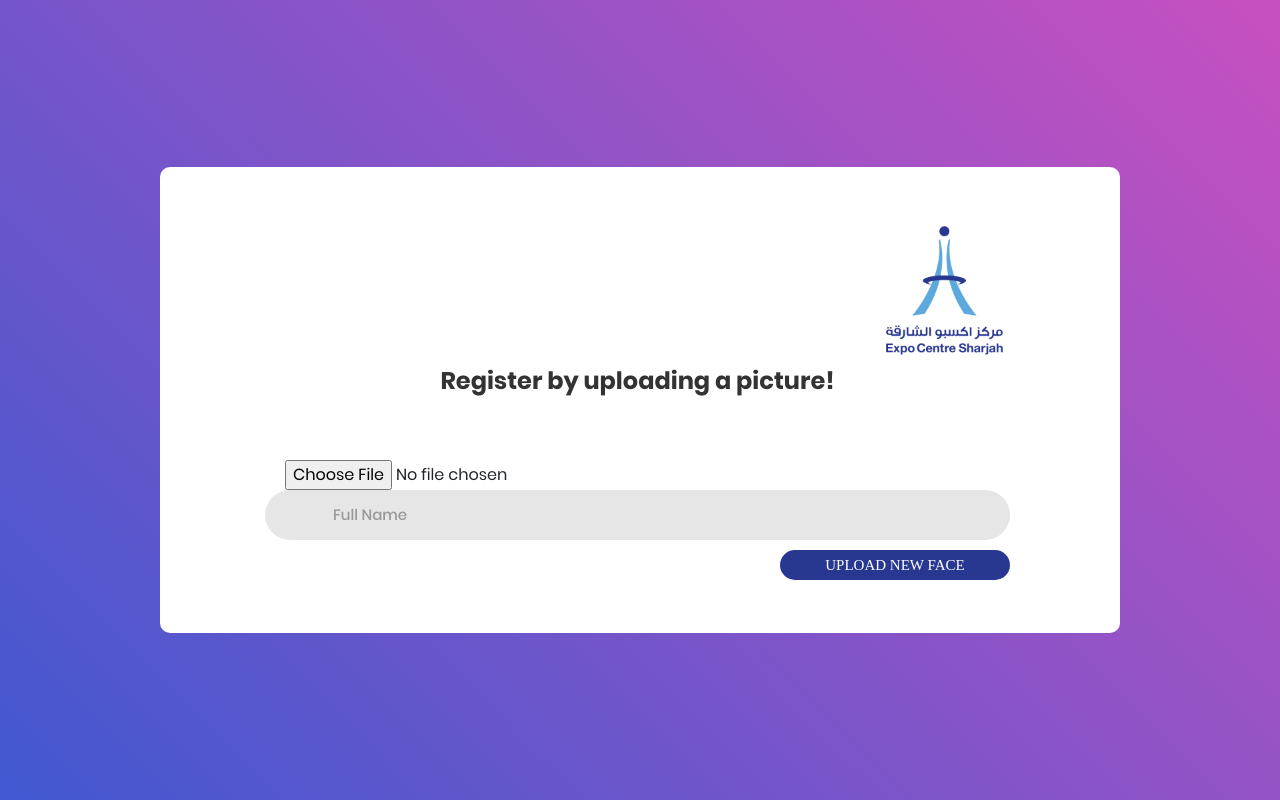
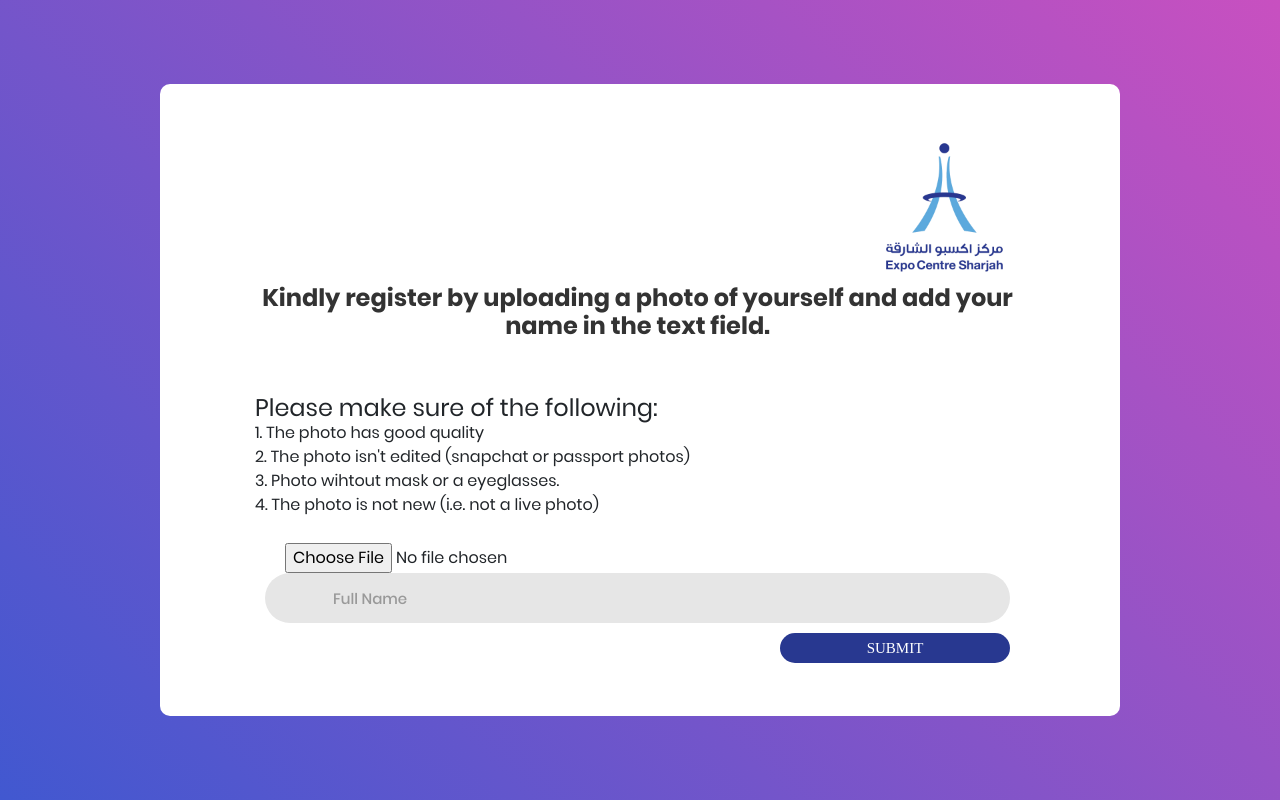
Before and after one commit to OGouda/FRRS_Front, a Flask app: page /Registar in a window 1280 px wide. Run offline with Flask 2, Linux system fonts and the light colour scheme; some libraries are stand-ins or nearby versions; some web fonts are replaced.

Commit message:
Update RegistarForm.html

```diff
--- a/templates/RegistarForm.html
+++ b/templates/RegistarForm.html
@@ -1,7 +1,7 @@
 <!DOCTYPE html>
 <html>
 <head>
-    <title>Register a face</title>
+    <title>Registeration Form</title>
   <meta charset="UTF-8">
   <meta name="viewport" content="width=device-width, initial-scale=1">
 <!--===============================================================================================-->
@@ -47,8 +47,19 @@
 
 <section id="upload">
         <span class="login100-form-title">
-           Register by uploading a picture!
+           Kindly register by uploading a photo of yourself and add your name in the text field.
+
+
         </span>
+        <h4> Please make sure of the following: </h4>
+        <ol>
+          <li>1. The photo has good quality</li>
+          <li>2. The photo isn't edited (snapchat or passport photos)</li>
+          <li>3. Photo wihtout mask or a eyeglasses.</li>
+          <li>4. The photo is not new (i.e. not a live photo) </li>
+
+        </ol>
+
 
         {% with messages = get_flashed_messages() %}
         {% if messages %}
@@ -63,17 +74,14 @@
 
         <div style="float:left;  margin:10px ;" >
           <form action="/Registar" method="post"  id= "form2" enctype ="multipart/form-data">
-            <input type ="file" name ="file1"/>
-            <input type ="text" name ="humanName"/>
+            <input type ="file" name ="file1" required/>
             <div style="float:left;  margin:10px ;">
             </div>
-            <input type ="text" name ="humanName2" class="input100" placeholder="Full Name" style="float: left; margin-bottom:10px;" />
+            <input type ="text" name ="humanName2" class="input100" placeholder="Full Name" style="float: left; margin-bottom:10px;" required/>
             <button class="login100-form-btn" style="float: right; width:230px; height: 30px;" >
-              Upload New Face
+              Submit
             </button>
           </form>
-
-
 
         </div>
          </section>
```
